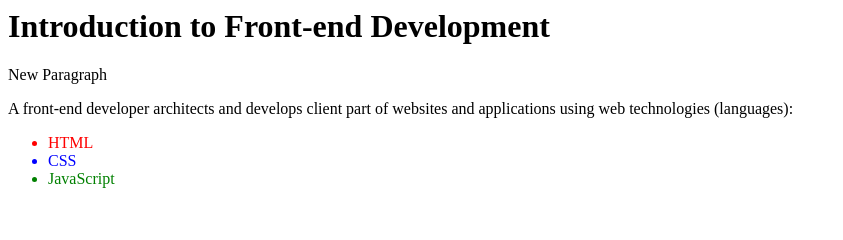
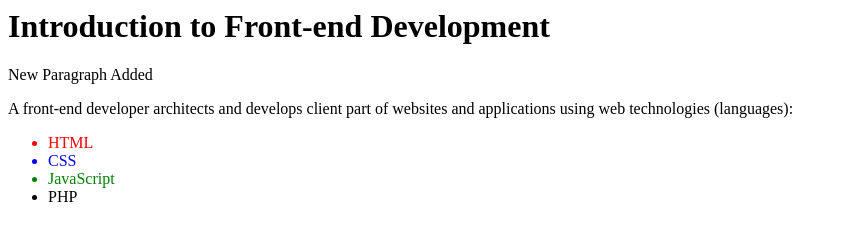
Before and after one commit to RobertKin/fornt-end-development, a plain HTML site: page index.html in a window 1280 px wide. Shown: the whole page, without its empty margins (0-843 px from the left). Drawn offline with Linux system fonts and the light colour scheme.

Commit message:
New List Item Added

```diff
--- a/index.html
+++ b/index.html
@@ -1,11 +1,12 @@
 <h1>Introduction to Front-end Development</h1>
 
-<p>New Paragraph</p>
+<p>New Paragraph Added</p>
 <p>A front-end developer architects and develops client part of websites and applications using web technologies (languages):</p>
 
 <ul>
    <li style="color:red;">HTML</li>
    <li style="color:blue;">CSS</li>
    <li style="color:green;">JavaScript</li>
+   <li>PHP</li>
 
 </ul>
```
